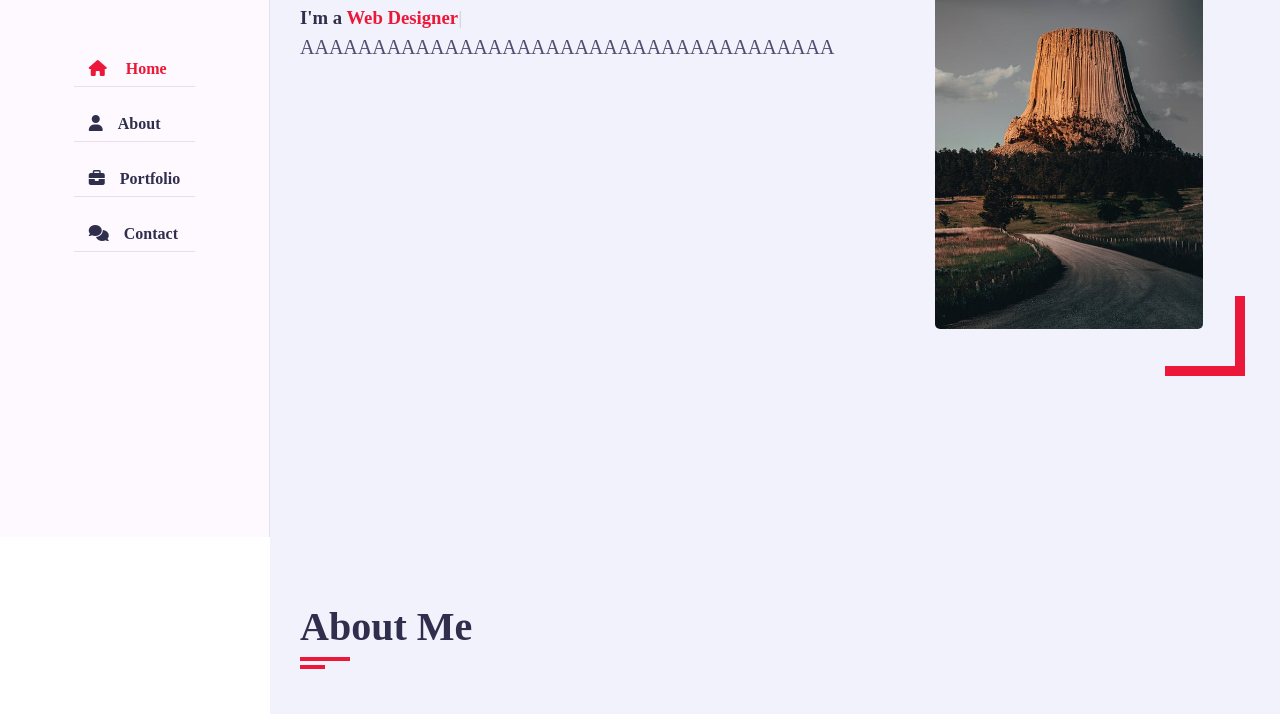
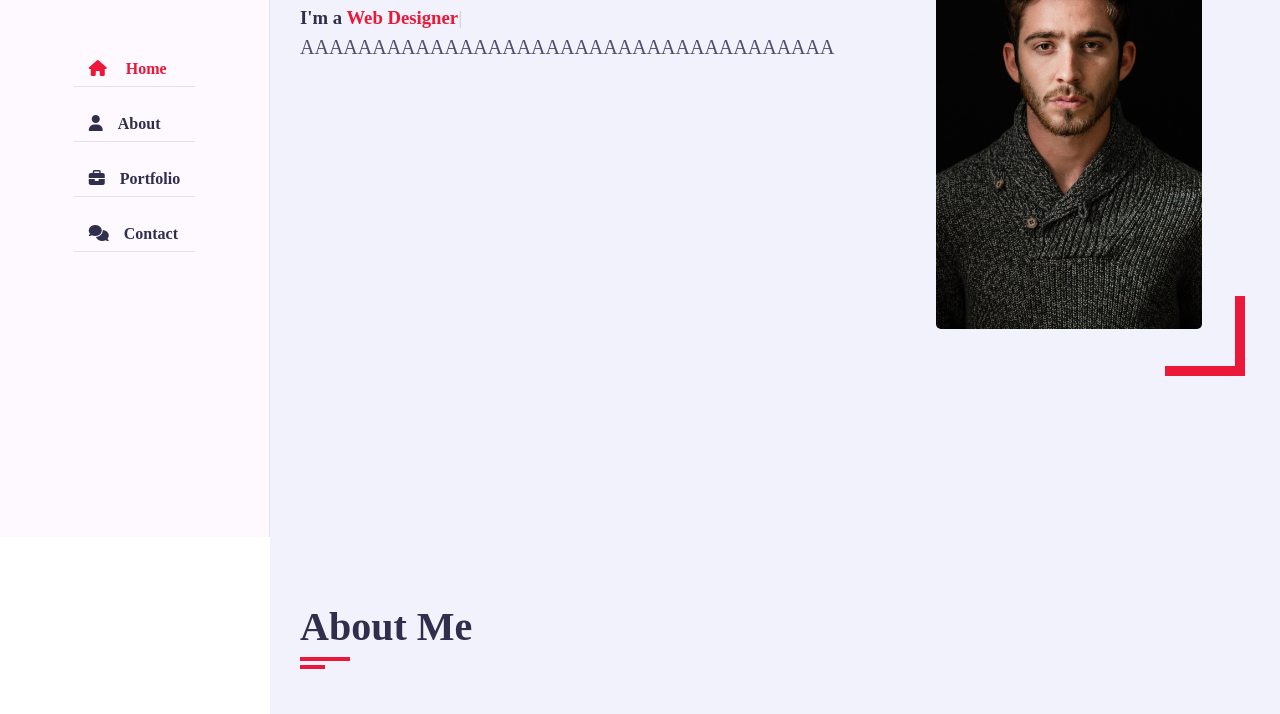
Before and after one commit to hoanghieu95/Personal-Portfolio-Website, a plain HTML site: page index.html in a window 1280 px wide. Shown: the part 263-977 px from the top of the page. Drawn offline with nearby package versions, Linux system fonts and the light colour scheme; a web font is replaced by a local one.

Commit message:
update img

```diff
--- a/index.html
+++ b/index.html
@@ -89,7 +89,7 @@
                 <p>AAAAAAAAAAAAAAAAAAAAAAAAAAAAAAAAAAAAA</p>
               </div>
               <div class="home-img padd-15">
-                <img src="/images/anh2.jpeg" alt="anh" />
+                <img src="/images/hero.jpg" alt="anh" />
               </div>
             </div>
           </div>
```
Also changed, not shown: images/hero.jpg (added).
